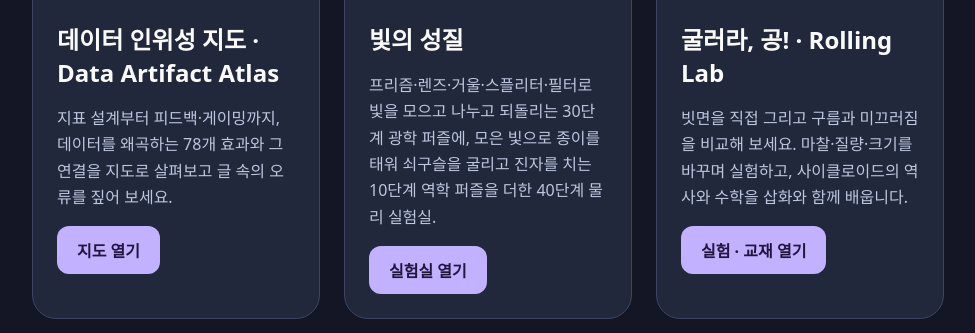
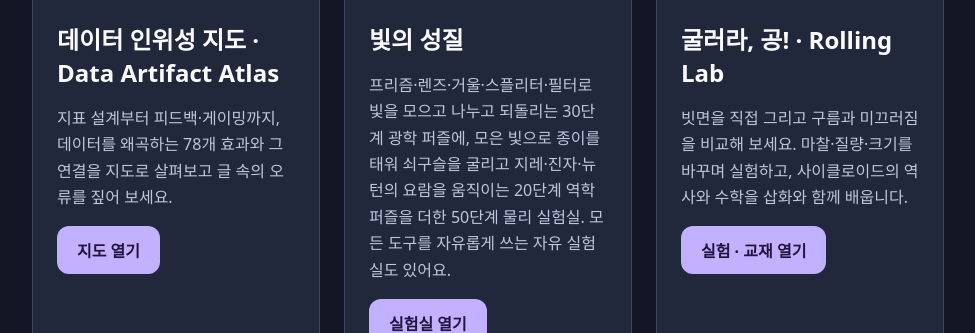
Before and after one commit to jehyunlee/apps, a plain HTML site: page index.html in a window 1280 px wide. Shown: the part 1754-2087 px from the top of the page, without its empty margins (152-1127 px from the left). Drawn offline with Linux system fonts and the light colour scheme; files whose address does not match are found by name.

Commit message:
Hub: lightpath card now describes the 50-stage game and the free lab

```diff
--- a/index.html
+++ b/index.html
@@ -28,7 +28,7 @@ main{display:block}.app-group{margin-top:48px}.app-group:first-child{margin-top:
 <p class="group-description">직접 조작하는 과학 실험과 시뮬레이션, 함께 읽는 교재를 모았습니다.</p>
 <div class="app-grid">
 <article><img src="dataartifact/og-image.webp" alt="일곱 단계로 묶인 데이터 오류 효과들의 연결 지도" width="1000" height="500"><div class="copy"><h3>데이터 인위성 지도 · Data Artifact Atlas</h3><p>지표 설계부터 피드백·게이밍까지, 데이터를 왜곡하는 78개 효과와 그 연결을 지도로 살펴보고 글 속의 오류를 짚어 보세요.</p><a class="play" href="dataartifact/">지도 열기</a></div></article>
-<article><svg viewBox="0 0 440 240" width="100%" height="240" role="img" aria-label="프리즘을 통과하며 갈라지는 빛줄기" style="display:block;background:#0a0c0f"><rect width="440" height="240" fill="#0a0c0f"/><polygon points="120,70 172,70 146,122" fill="none" stroke="#f3c447" stroke-width="2"/><line x1="36" y1="118" x2="122" y2="92" stroke="#f3f6fa" stroke-width="3"/><line x1="172" y1="84" x2="410" y2="38" stroke="#8fd0ff" stroke-width="2"/><line x1="172" y1="90" x2="410" y2="92" stroke="#8ef0a0" stroke-width="2"/><line x1="172" y1="96" x2="410" y2="146" stroke="#f3c447" stroke-width="2"/><line x1="172" y1="102" x2="410" y2="200" stroke="#ff7b6b" stroke-width="2"/><text x="24" y="28" font-family="system-ui,sans-serif" font-size="13" fill="#e3e7ec">LIGHT LAB · 빛을 꺾고 나누고 모으다</text></svg><div class="copy"><h3>빛의 성질</h3><p>프리즘·렌즈·거울·스플리터·필터로 빛을 모으고 나누고 되돌리는 30단계 광학 퍼즐에, 모은 빛으로 종이를 태워 쇠구슬을 굴리고 진자를 치는 10단계 역학 퍼즐을 더한 40단계 물리 실험실.</p><a class="play" href="lightpath/">실험실 열기</a></div></article>
+<article><svg viewBox="0 0 440 240" width="100%" height="240" role="img" aria-label="프리즘을 통과하며 갈라지는 빛줄기" style="display:block;background:#0a0c0f"><rect width="440" height="240" fill="#0a0c0f"/><polygon points="120,70 172,70 146,122" fill="none" stroke="#f3c447" stroke-width="2"/><line x1="36" y1="118" x2="122" y2="92" stroke="#f3f6fa" stroke-width="3"/><line x1="172" y1="84" x2="410" y2="38" stroke="#8fd0ff" stroke-width="2"/><line x1="172" y1="90" x2="410" y2="92" stroke="#8ef0a0" stroke-width="2"/><line x1="172" y1="96" x2="410" y2="146" stroke="#f3c447" stroke-width="2"/><line x1="172" y1="102" x2="410" y2="200" stroke="#ff7b6b" stroke-width="2"/><text x="24" y="28" font-family="system-ui,sans-serif" font-size="13" fill="#e3e7ec">LIGHT LAB · 빛을 꺾고 나누고 모으다</text></svg><div class="copy"><h3>빛의 성질</h3><p>프리즘·렌즈·거울·스플리터·필터로 빛을 모으고 나누고 되돌리는 30단계 광학 퍼즐에, 모은 빛으로 종이를 태워 쇠구슬을 굴리고 지레·진자·뉴턴의 요람을 움직이는 20단계 역학 퍼즐을 더한 50단계 물리 실험실. 모든 도구를 자유롭게 쓰는 자유 실험실도 있어요.</p><a class="play" href="lightpath/">실험실 열기</a></div></article>
 <article><svg viewBox="0 0 440 240" width="100%" height="240" role="img" aria-label="곡선 빗면 위를 구르는 줄무늬 공" style="display:block;background:#f6f5ef"><path d="M42 48 C65 150 205 195 397 182 L397 220 H42Z" fill="#e3eadb"/><path d="M42 48 C65 150 205 195 397 182" fill="none" stroke="#48684e" stroke-width="4"/><path d="M42 48 L397 182" stroke="#a8b5a0" stroke-width="2" stroke-dasharray="6 6"/><circle cx="163" cy="131" r="23" fill="#d95f38" stroke="#743c2b" stroke-width="2"/><path d="M142 122 L184 140 M172 110 L154 152" stroke="#fff4db" stroke-width="6"/><circle cx="42" cy="48" r="5" fill="#48684e"/><circle cx="397" cy="182" r="5" fill="#48684e"/><text x="24" y="28" font-family="system-ui,sans-serif" font-size="13" fill="#183b34">ROLLING LAB · 가장 빠른 길을 찾아서</text></svg><div class="copy"><h3>굴러라, 공! · Rolling Lab</h3><p>빗면을 직접 그리고 구름과 미끄러짐을 비교해 보세요. 마찰·질량·크기를 바꾸며 실험하고, 사이클로이드의 역사와 수학을 삽화와 함께 배웁니다.</p><a class="play" href="rolling/">실험 · 교재 열기</a></div></article>
 <article><img src="spinvalvegmr/og-image.webp" alt="스핀 밸브의 층별 자화 방향과 거대자기저항 곡선" width="772" height="571"><div class="copy"><h3>스핀 밸브 · Spin Valve GMR</h3><p>다층 박막의 자화와 히스테리시스, 거대자기저항을 자기장과 층 두께를 바꿔 가며 탐구해 보세요.</p><a class="play" href="spinvalvegmr/">실험실 열기</a></div></article>
 <article><img src="dendrite/og-image.webp" alt="과냉각된 금속에서 가지 모양으로 자라는 덴드라이트 결정" width="600" height="600"><div class="copy"><h3>덴드라이트 성장 · Dendrite Growth</h3><p>결정 대칭과 과냉각 조건을 바꾸며 가지 모양 결정의 응고 과정을 관찰해 보세요.</p><a class="play" href="dendrite/">실험실 열기</a></div></article>
```
